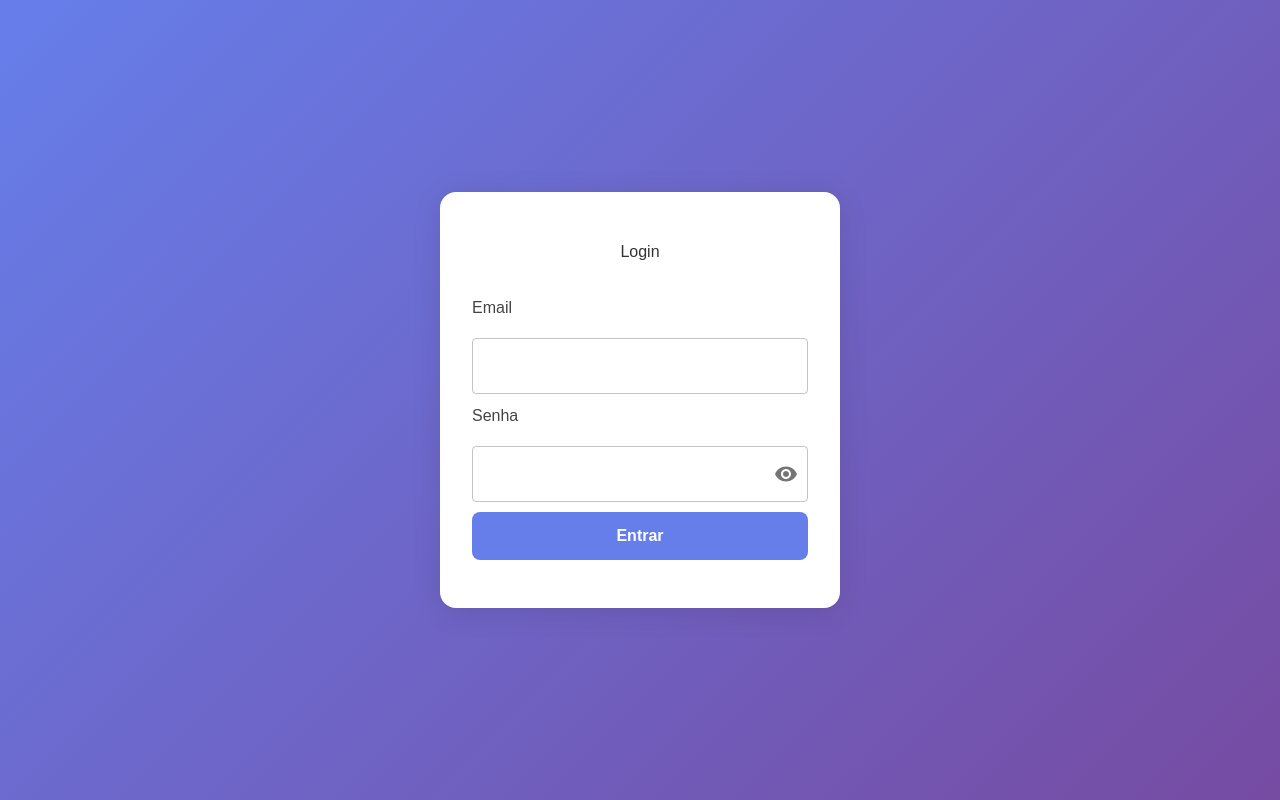
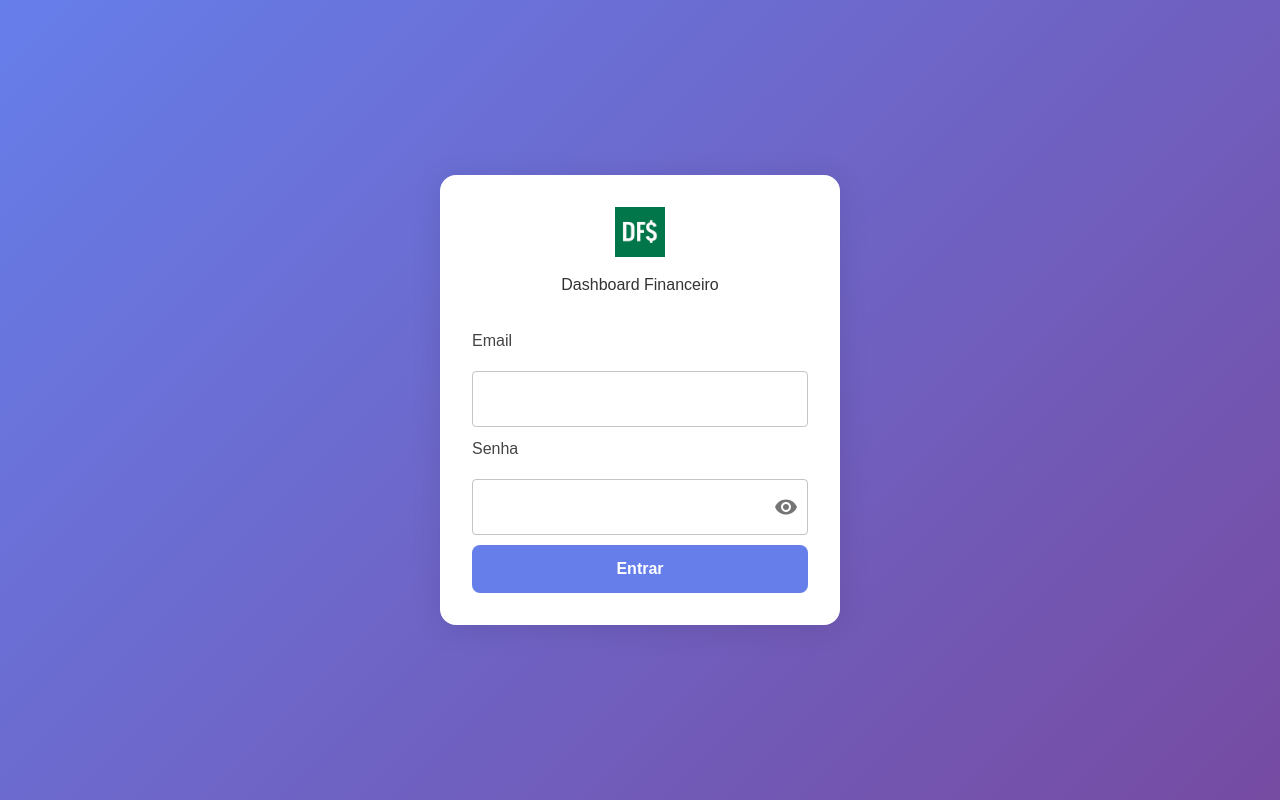
Before and after one commit to Rafanfos/dashboard_financeiro, a Next.js app: page /login in a window 1280 px wide. Built offline with nearby package versions, Linux system fonts and the light colour scheme.

Commit message:
fix: fix login box title with a different title and an image

```diff
--- a/src/app/login/page.tsx
+++ b/src/app/login/page.tsx
@@ -1,6 +1,7 @@
 "use client";
 
 import { useState } from "react";
+import Image from "next/image";
 import { useRouter } from "next/navigation";
 import { useForm } from "react-hook-form";
 import { ToastContainer, toast } from "react-toastify";
@@ -45,7 +46,18 @@ export default function LoginPage() {
   return (
     <Wrapper>
       <LoginBox>
-        <Title>Login</Title>
+        <Title>
+          <div className="logo">
+            <Image
+              src="/icon.png"
+              alt="Dashboard Financeiro"
+              width={50}
+              height={50}
+            />
+          </div>
+
+          <h1>Dashboard Financeiro</h1>
+        </Title>
         <Form onSubmit={handleSubmit(onSubmit)} noValidate>
           <Label>Email</Label>
           <TextField
--- a/src/app/login/styles.ts
+++ b/src/app/login/styles.ts
@@ -12,17 +12,22 @@ export const Wrapper = styled.div`
 
 export const LoginBox = styled.div`
   background: #fff;
-  padding: 3rem 2rem;
+  padding: 2rem 2rem;
   border-radius: 1rem;
   box-shadow: 0 4px 30px rgba(0, 0, 0, 0.1);
   width: 100%;
   max-width: 400px;
 `;
 
-export const Title = styled.h1`
+export const Title = styled.div`
   text-align: center;
   margin-bottom: 2rem;
   color: #333;
+  display: flex;
+  flex-direction: column;
+  align-items: center;
+  justify-content: center;
+  gap: 1rem;
 `;
 
 export const Form = styled.form`
```
Also changed, not shown: public/icon.png (added).
